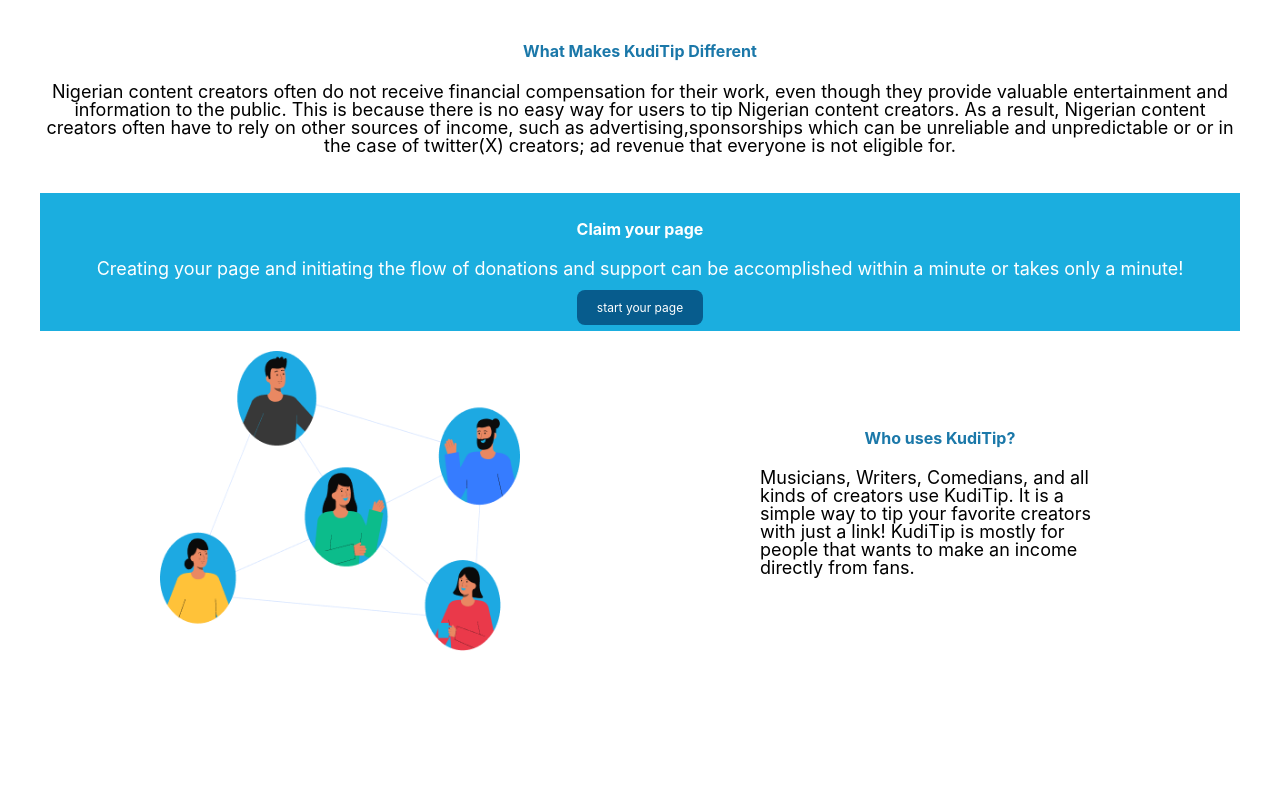
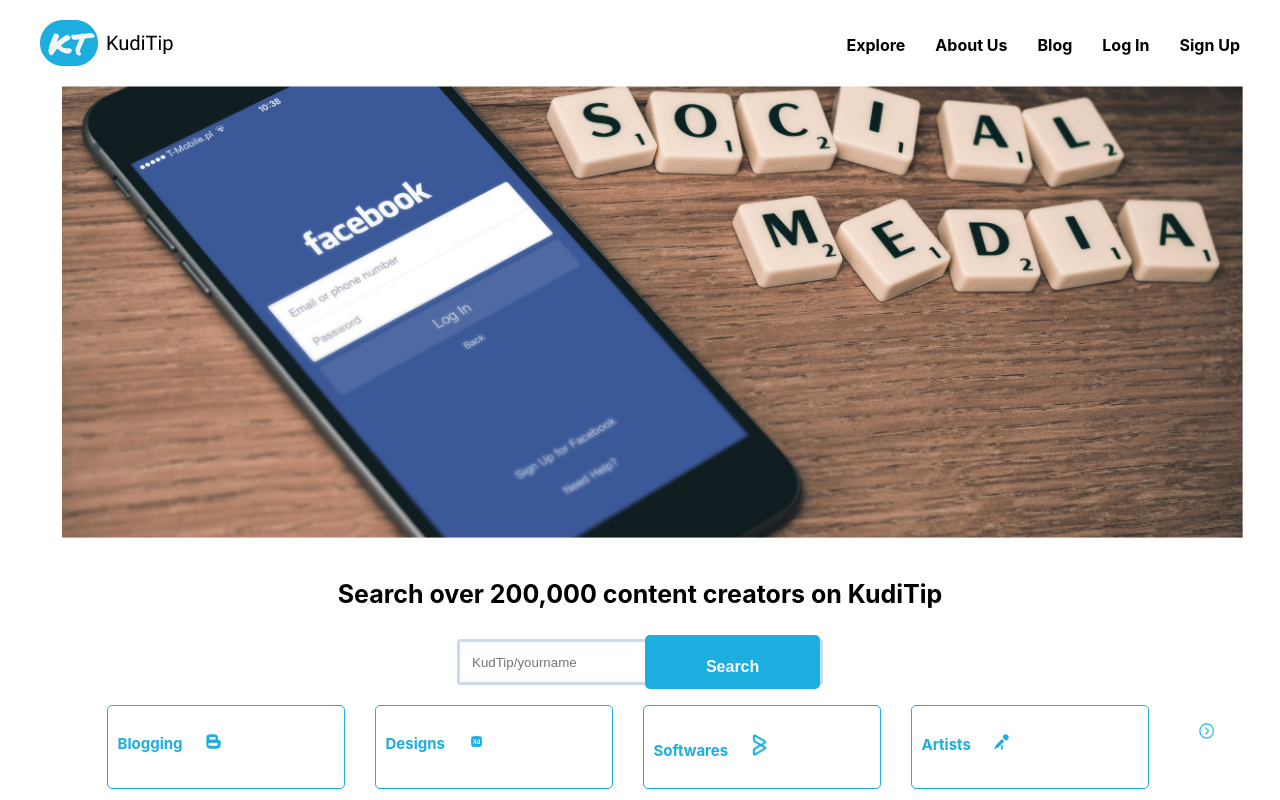
Before and after one commit to jaypee15/tipping_service, a React (Create React App) app in the folder kuditip_frontend/: page / in a window 1280 px wide. Shown: the top 800 px of the page. Built offline with nearby package versions, Linux system fonts and the light colour scheme.

Commit message:
just before pull Blessing work

```diff
--- a/kuditip_frontend/src/App.js
+++ b/kuditip_frontend/src/App.js
@@ -30,8 +30,8 @@ function App() {
       <Route path='/interest' element={<Interest/>}/>
       <Route path='/unlockFeatures' element={<UnlockFeatures/>}/>
       <Route path='/myPage' element={<MyPageHeader/>}/>
-      <Route path='/Explore' element={<Explore/>}/>
-      <Route path='/' element={<AboutUs/>}/>
+      <Route path='/' element={<Explore/>}/>
+      <Route path='/hgfg' element={<AboutUs/>}/>
      </Routes>
     </div>
   );
--- a/kuditip_frontend/src/page_components/Explore.css
+++ b/kuditip_frontend/src/page_components/Explore.css
@@ -44,8 +44,8 @@ body{
 .btn a{
     color: white;
 }
-.btn a:hover{
-    color: white;
+.btn:hover{
+    color: red;
 }
 /* End of navigation */
 
--- a/kuditip_frontend/src/page_components/Explore.js
+++ b/kuditip_frontend/src/page_components/Explore.js
@@ -15,32 +15,17 @@ import Software from "../images/Software.png"
 import Aartists from "../images/Aartists.png"
 import landingmobile from "../images/landingmobile.png"
 import Groupicon from "../images/Groupicon.png"
+import Header from '../components/Header'
+import Button from '../unit_components/Button'
 
 
 const Explore = () => {
 
   return (
     <div>
-          <div>
-    {/* Start of navigation */}
-        <header class="nav-icon">
-            <div class="nav-icon-left">
-                <div id="logo">
-                <img src={textlogo} />
-                </div>
-            </div>
-            <div class="nav-icon-right">
-                <p><a href="">Explore</a></p>
-                <p><a href="">About Us</a></p>
-                <p><a href="">Blog</a></p>
-                <p><a href="">Log In</a></p>
-                <div class="btn"><a href="">Sign Up</a></div>
-            </div>
-            <div class="menu-bar"><i class="fas fa-bars"></i></div>
-        {/* End of navigation */}
-    </header>
-    </div>
-    {/* Start of landing */}
+        {/* navigation */}
+        <Header />
+        {/* Start of landing */}
         <div class="landing">
             <img src={landing} />
         </div>
@@ -51,7 +36,7 @@ const Explore = () => {
                     </div>
                 <div class='search'>
                     <input type="text" placeholder='KudTip/yourname'/>
-                    <a href="" class="btn">Search</a>
+                    <Button text="Search" className="btn" />
                 </div>
             </div>
     {/* End of landing */}
--- a/kuditip_frontend/src/unit_components/Button.js
+++ b/kuditip_frontend/src/unit_components/Button.js
@@ -1,4 +1,4 @@
-const Button = ({text, earnPlanStyle, skip, type, onClick}) => {
+const Button = ({text, earnPlanStyle, skip, type, onClick, className}) => {
   const skipButton = {
     borderColor: '#fff',
     color: '#1BAEDF',
@@ -6,13 +6,14 @@ const Button = ({text, earnPlanStyle, skip, type, onClick}) => {
   }
 
   return (
-    <button style={skip ? skipButton : earnPlanStyle}
+    <button
+    // style={skip ? skipButton : earnPlanStyle}
+    className={className}
       type={type ?? "submit"}
       onClick={onClick}
     >
       {text}
     </button>
-
   )
 }
  export default Button
```
